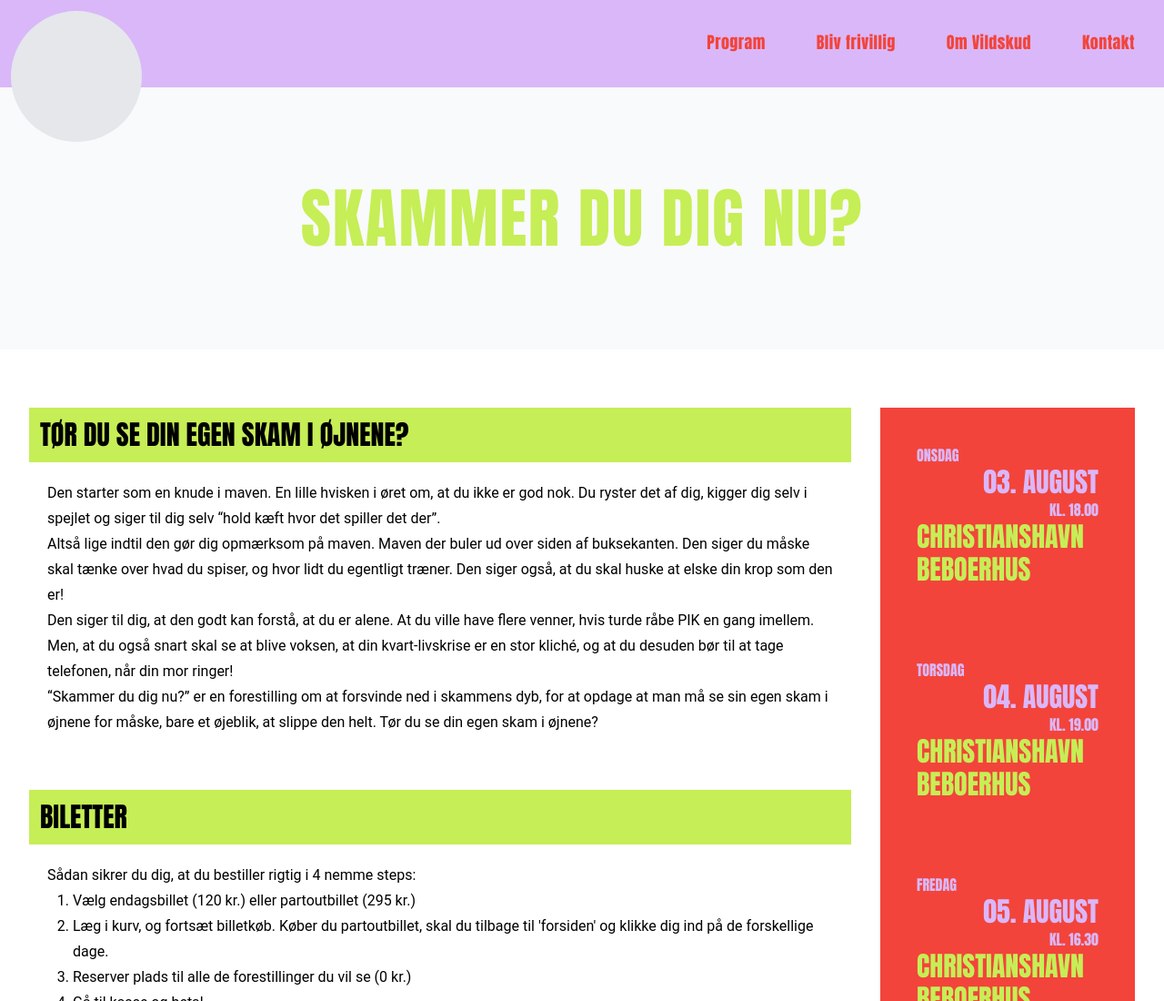
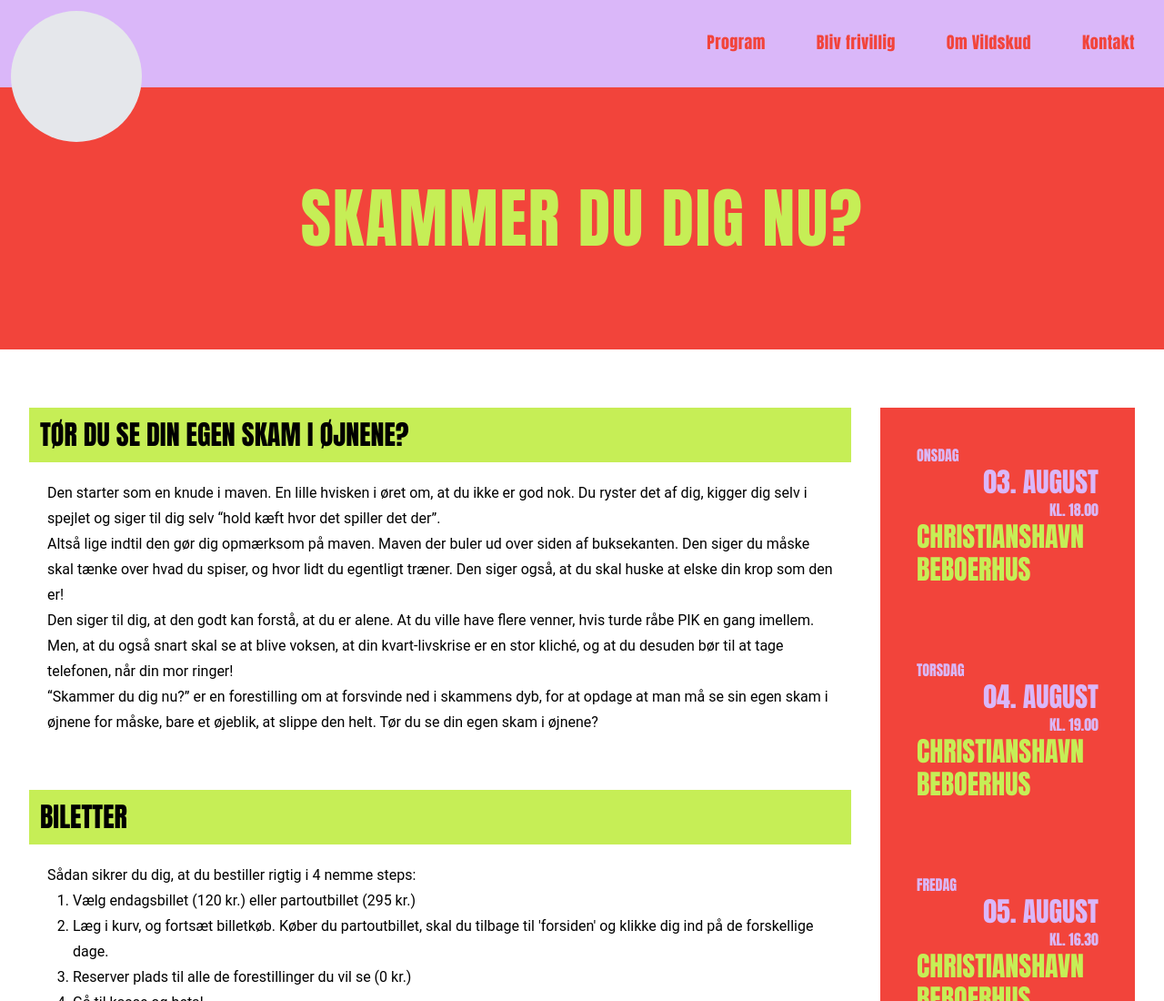
Before and after one commit to maja5099/vildskud, a website built with Parcel: page src/singleview-skam.html in a window 1280 px wide. Shown: the top 1100 px of the page at 91% size. Built offline with nearby package versions, Linux system fonts and the light colour scheme.

Commit message:
hero fix

```diff
--- a/src/singleview-skam.html
+++ b/src/singleview-skam.html
@@ -58,11 +58,11 @@
     <!-- Navigation slut -->
 
     <!-- Hero start -->
-    <section class="bg-gray-50">
+    <section class="bg-red">
       <div
-        class="mx-auto h-48 lg:h-72 max-w-screen-xl px-4 lg:flex lg:items-center"
+        class="h-48 md:h-60 lg:h-72 flex align-middle items-center"
       >
-        <div class="text-green max-w-3xl mx-auto text-center flex justify-center flex-auto align-middle">
+        <div class="text-green mx-auto max-w-3xl text-center">
           <h1>Skammer du dig nu?</h1>
         </div>
       </div>
```
